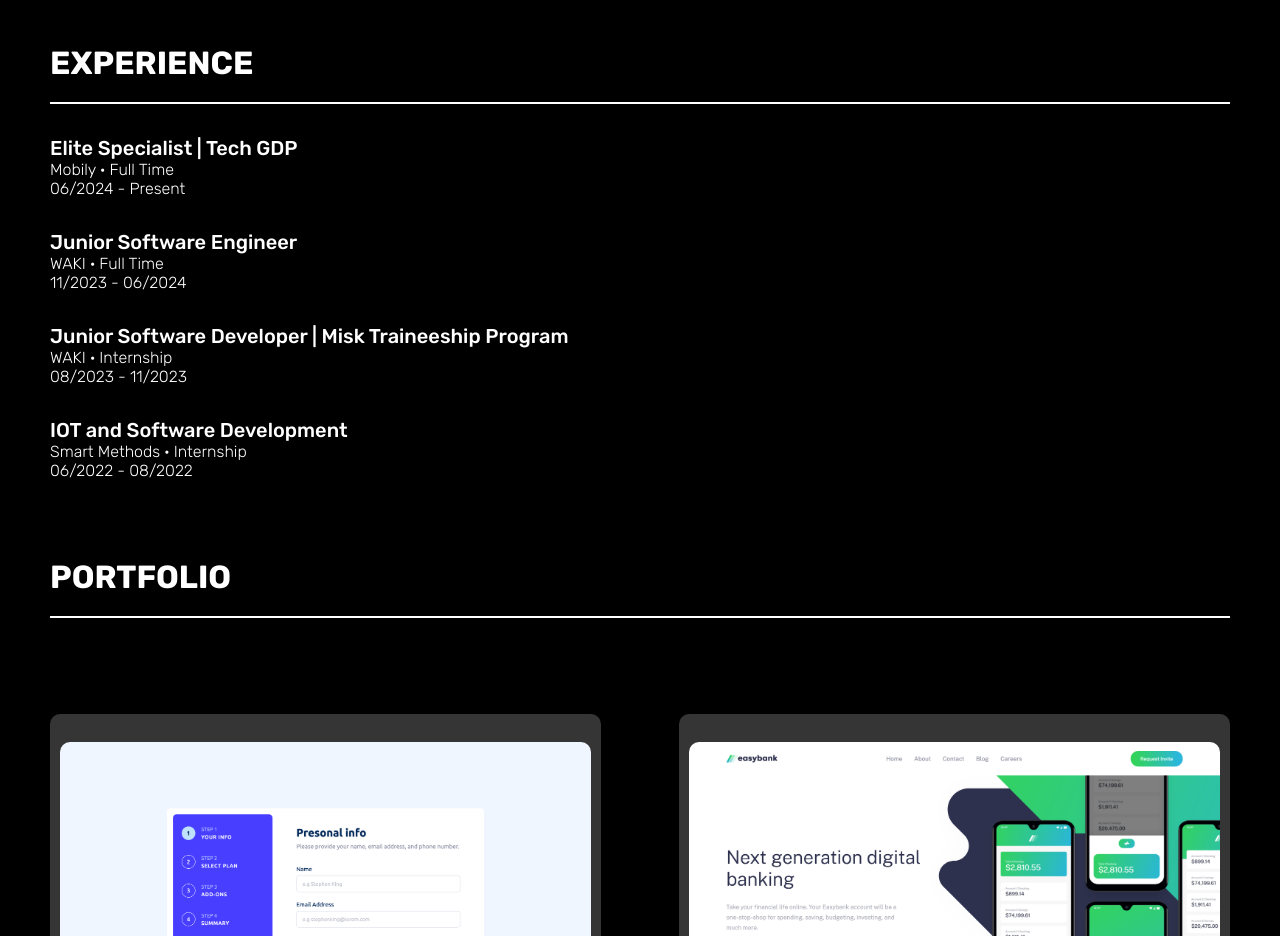
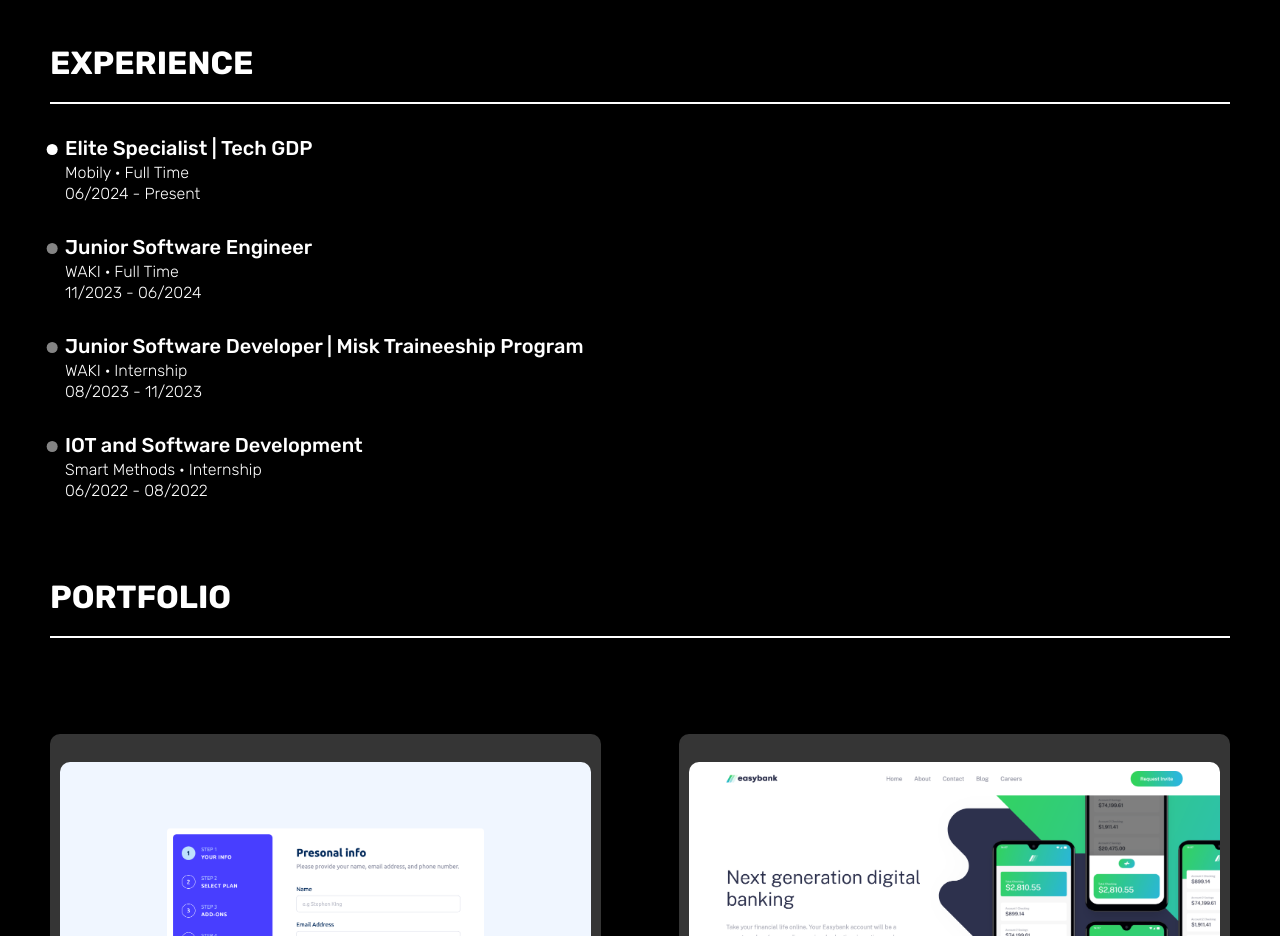
Before and after one commit to Mateeb11/portfolio, a React (Vite) app: page / in a window 1280 px wide. Shown: the part 960-1896 px from the top of the page. Built offline with nearby package versions, Linux system fonts and the light colour scheme.

Commit message:
Added bullet with ul + added new milestone component

```diff
--- a/src/Components/Experience/Experience.jsx
+++ b/src/Components/Experience/Experience.jsx
@@ -1,4 +1,5 @@
 import classes from "./Experience.module.scss";
+import MileStone from "./MileStone";
 
 import SectionTitle from "../../UI/SectionTitle";
 
@@ -8,28 +9,29 @@
   return (
     <section>
       <SectionTitle title="EXPERIENCE" smallMargin={true} />
-      <div className={classes.container}>
-        <div className={classes.experience}>
-          <span>Elite Specialist | Tech GDP</span>
-          <span className={classes.small}>Mobily · Full Time</span>
-          <span className={classes.small}>06/2024 - Present</span>
-        </div>
-        <div className={classes.experience}>
-          <span>Junior Software Engineer</span>
-          <span className={classes.small}>WAKI · Full Time</span>
-          <span className={classes.small}>11/2023 - 06/2024</span>
-        </div>
-        <div className={classes.experience}>
-          <span>Junior Software Developer | Misk Traineeship Program</span>
-          <span className={classes.small}>WAKI · Internship</span>
-          <span className={classes.small}>08/2023 - 11/2023</span>
-        </div>
-        <div className={classes.experience}>
-          <span>IOT and Software Development</span>
-          <span className={classes.small}>Smart Methods · Internship</span>
-          <span className={classes.small}>06/2022 - 08/2022</span>
-        </div>
-      </div>
+      <ul className={classes.container}>
+        <MileStone
+          title="Elite Specialist | Tech GDP"
+          company="Mobily · Full Time"
+          time="06/2024 - Present"
+          current={true}
+        ></MileStone>
+        <MileStone
+          title="Junior Software Engineer"
+          company="WAKI · Full Time"
+          time="11/2023 - 06/2024"
+        ></MileStone>
+        <MileStone
+          title="Junior Software Developer | Misk Traineeship Program"
+          company="WAKI · Internship"
+          time="08/2023 - 11/2023"
+        ></MileStone>
+        <MileStone
+          title="IOT and Software Development"
+          company="Smart Methods · Internship"
+          time="06/2022 - 08/2022"
+        ></MileStone>
+      </ul>
     </section>
   );
 }
--- a/src/Components/Experience/Experience.module.scss
+++ b/src/Components/Experience/Experience.module.scss
@@ -2,15 +2,25 @@
   display: grid;
   gap: 2em;
 
-  .experience {
-    display: grid;
+  list-style-image: url(../../assets/circle-grey.svg);
+
+  .milestone {
+    margin-inline: 0.75em;
 
     font-size: var(--fs-medium);
     font-weight: var(--fw-regular);
+
+    .content {
+      display: grid;
+      gap: 0.125em;
+    }
 
     .small {
       font-size: var(--fs-small);
       font-weight: var(--fw-light);
     }
   }
+  .current {
+    list-style-image: url(../../assets/circle-white.svg);
+  }
 }
--- /dev/null
+++ b/src/Components/Experience/MileStone.jsx
@@ -0,0 +1,13 @@
+import classes from "../Experience/Experience.module.scss";
+
+export default function MileStone({ title, company, time, current }) {
+  return (
+    <li className={`${classes.milestone} ${current && classes.current}`}>
+      <div className={classes.content}>
+        <span>{title}</span>
+        <span className={classes.small}>{company}</span>
+        <span className={classes.small}>{time}</span>
+      </div>
+    </li>
+  );
+}
```
